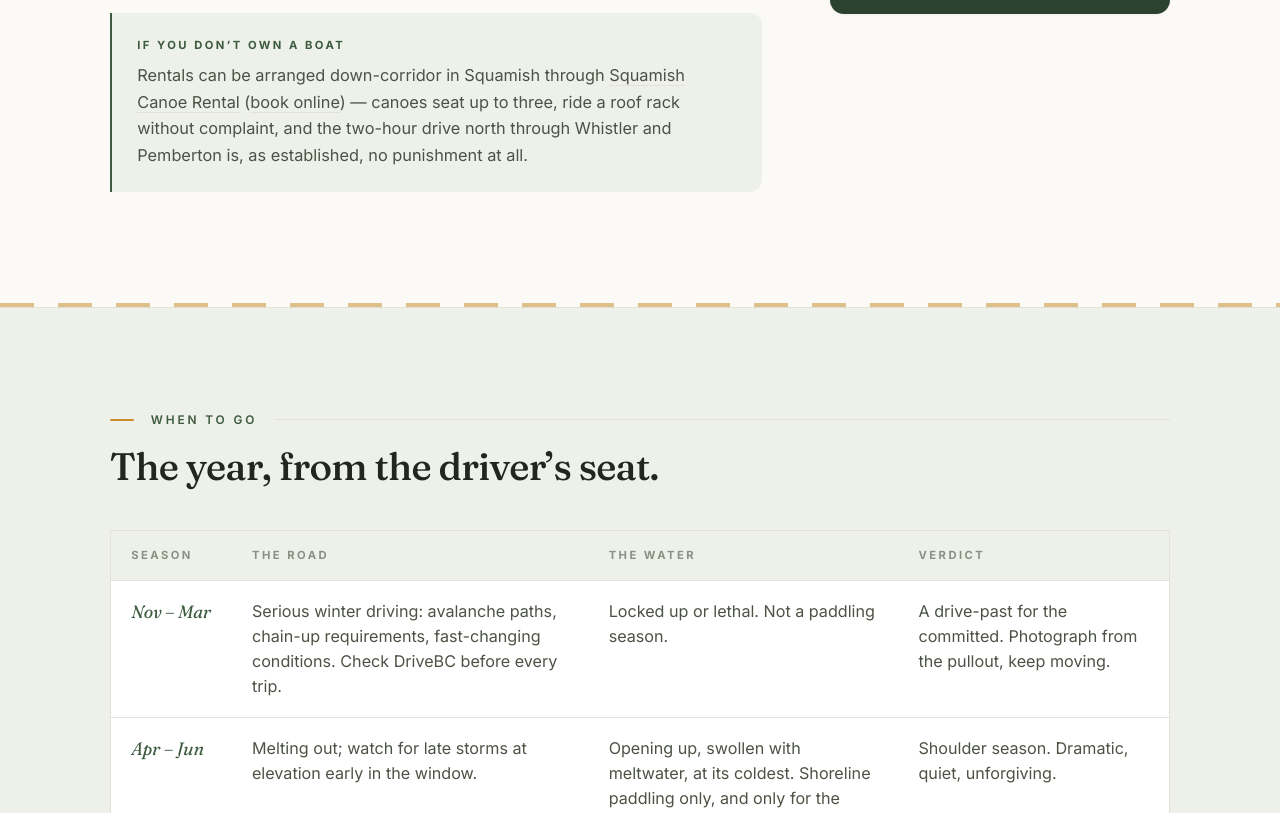
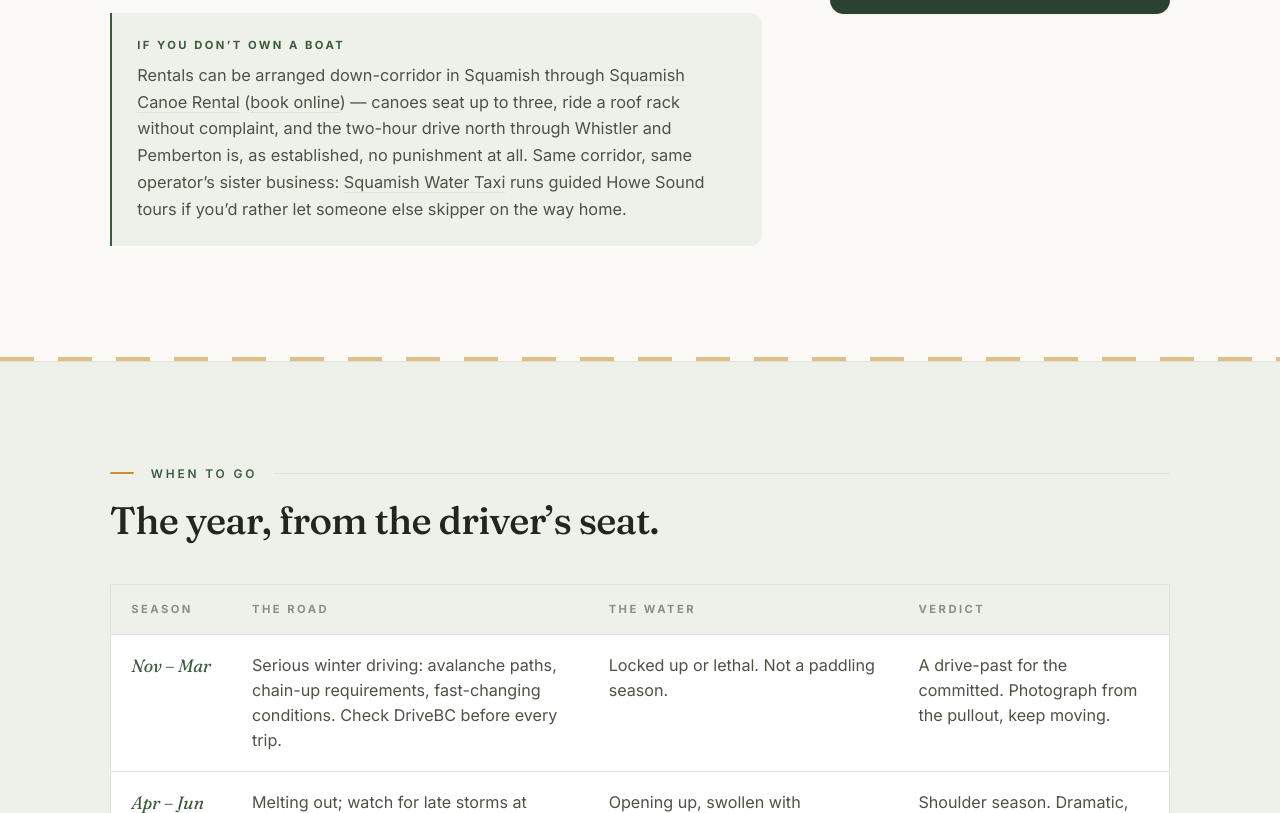
Before and after one commit to ForwardRentals/duffey-lake, a plain HTML site: page index.html in a window 1280 px wide. Shown: the part 6744-7557 px from the top of the page. Drawn offline with Linux system fonts and the light colour scheme.

Commit message:
Add backlink to Squamish Canoe Rental / Squamish Water Taxi

```diff
--- a/index.html
+++ b/index.html
@@ -749,7 +749,7 @@
 
         <div class="aside-rental">
           <strong>If you don&rsquo;t own a boat</strong>
-          Rentals can be arranged down-corridor in Squamish through <a class="link" href="https://squamishcanoerental.com/">Squamish Canoe Rental</a> (<a class="link" href="https://rentedlocal.com/Profile?userId=698a2b3bca1e37a683b7bfeb" target="_blank" rel="noopener">book online</a>) &mdash; canoes seat up to three, ride a roof rack without complaint, and the two-hour drive north through Whistler and Pemberton is, as established, no punishment at all.
+          Rentals can be arranged down-corridor in Squamish through <a class="link" href="https://squamishcanoerental.com/">Squamish Canoe Rental</a> (<a class="link" href="https://rentedlocal.com/Profile?userId=698a2b3bca1e37a683b7bfeb" target="_blank" rel="noopener">book online</a>) &mdash; canoes seat up to three, ride a roof rack without complaint, and the two-hour drive north through Whistler and Pemberton is, as established, no punishment at all. Same corridor, same operator&rsquo;s sister business: <a class="link" href="https://squamishwatertaxi.com/" target="_blank" rel="noopener">Squamish Water Taxi</a> runs guided Howe Sound tours if you&rsquo;d rather let someone else skipper on the way home.
         </div>
       </div>
 
```
